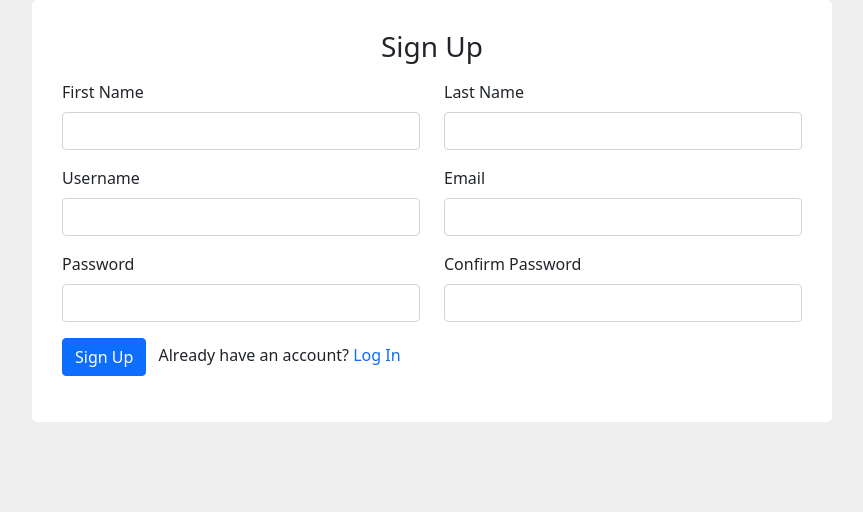
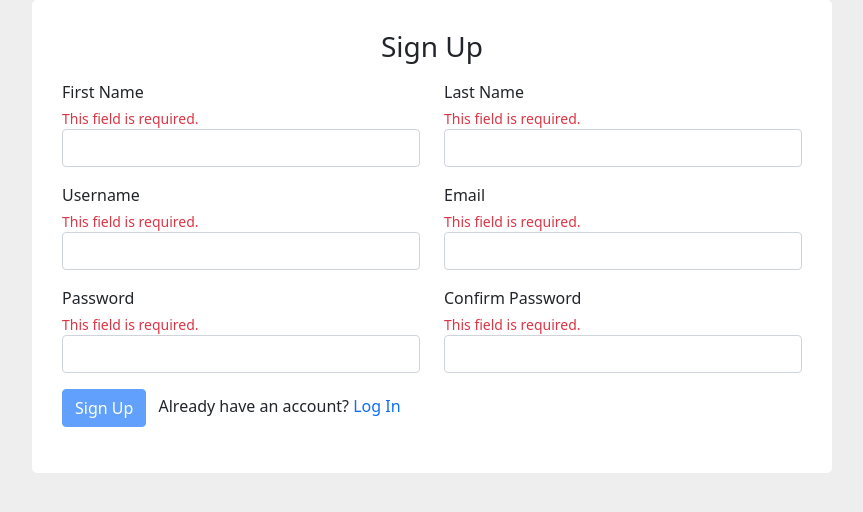
Before and after one commit to AymaneBoukrouh/notes, a PHP site: page /templates/signup.php in a window 1280 px wide. Shown: the part 30-542 px from the top of the page, without its empty margins (208-1071 px from the left). Run offline with PHP 8.4, Linux system fonts and the light colour scheme; some libraries are stand-ins or nearby versions.

Commit message:
added feature: signup

```diff
--- /dev/null
+++ b/assets/js/signup.js
@@ -0,0 +1,127 @@
+function validate (element, valid, message) {
+	var name = $(element).attr('name');
+	var feedback_id = '#' + name + '-validation-feedback';
+
+	if (valid) {
+		$(element).removeClass('is-invalid');
+		$(element).addClass('is-valid');
+		$(feedback_id).removeClass('invalid-feedback');
+		$(feedback_id).addClass('valid-feedback');
+	} else {
+		$(element).removeClass('is-valid');
+		$(element).addClass('is-invalid');
+		$(feedback_id).removeClass('valid-feedback');
+		$(feedback_id).addClass('invalid-feedback');
+	}
+
+	$(element).parent().parent().removeClass('mb-4');
+	$(feedback_id).html(message);
+	$(feedback_id).show();
+}
+
+
+function update_signup_button () {
+	if (
+		$('#first-name-validation-feedback').hasClass('valid-feedback') &&
+		$('#last-name-validation-feedback').hasClass('valid-feedback') &&
+		$('#username-validation-feedback').hasClass('valid-feedback') &&
+		$('#email-validation-feedback').hasClass('valid-feedback') &&
+		$('#password-validation-feedback').hasClass('valid-feedback') &&
+		$('#confirm-password-validation-feedback').hasClass('valid-feedback')
+	) {
+		$('#signup-submit').prop('disabled', false);
+	} else {
+		$('#signup-submit').prop('disabled', true);
+	}
+}
+
+
+$('input').keyup(function () {
+	var re_name = /^[a-zA-Z ]+$/;
+	var re_username = /^[a-zA-Z0-9_]+$/;
+	var re_email = /^[a-zA-Z0-9_\-\.]+@([a-zA-Z0-9_\-]+\.)+[a-zA-Z0-9_\-]{2,4}$/;
+	var re_length_2_32 = /^.{2,32}$/;
+	var re_length_2_16 = /^.{2,16}$/;
+	var re_length_8_64 = /^.{8,64}$/;
+
+	var val = $(this).val();
+	switch ($(this).attr('name')) {
+		case 'first-name':
+		case 'last-name':
+			if (val === '') validate(this, false, 'This field is required.');
+			else if (!re_name.test(val)) validate(this, false, 'Can only contain letters or spaces.');
+			else if (!re_length_2_32.test(val)) validate(this, false, 'Must be between 2 and 32 characters.');
+			else {
+				if ($(this).attr('name') == 'first-name') validate(this, true, 'Valid first name.');
+				else validate(this, true, 'Valid last name.');
+			}
+
+			$(this).val(val.replace(/^ +/g, ''));
+			$(this).val(val.replaceAll(/ +/g, ' '));
+			if (val === '') validate(this, false, 'This field is required.');
+
+			break;
+
+		case 'username':
+			if (val === '') validate(this, false, 'This field is required.');
+			else if (!re_username.test(val)) validate(this, false, 'Can only contain letters, numbers, or underscores.');
+			else if (!re_length_2_16.test(val)) validate(this, false, 'Must be between 2 and 16 characters.');
+			else {
+				username_input = $(this);
+				$.ajax({
+					url: 'http://localhost/modules/check_username_module.php',
+					type: 'POST',
+					data: {username: val},
+					success: function (value) {
+						if (value) validate(username_input, true, 'Valid username.');
+						else validate(username_input, false, 'This username is taken.');
+						update_signup_button();
+					}
+				});
+			}
+
+			break;
+
+		case 'email':
+			if (val === '') validate(this, false, 'This field is required.');
+			else if (!re_email.test(val)) validate(this, false, 'Invalid email.');
+			else {
+				email_input = $(this);
+				$.ajax({
+					url: 'http://localhost/modules/check_email_module.php',
+					type: 'POST',
+					data: {email: val},
+					success: function (value) {
+						if (value) validate(email_input, true, 'Valid email.');
+						else validate(email_input, false, 'An account with this email already exists.');
+						update_signup_button();
+					}
+				});
+			}
+
+			break;
+
+		case 'password':
+			if (val === '') validate(this, false, 'This field is required.');
+			else if (!re_length_8_64.test(val)) validate(this, false, 'Must be between 8 and 64 characters.');
+			else validate(this, true, 'Valid password.');
+
+			var confirm_password_input = $('input[name="confirm-password"]');
+			var confirm_password_val = confirm_password_input.val();
+			if (confirm_password_val === '') validate(confirm_password_input, false, 'This field is required.');
+			else if (!re_length_8_64.test(confirm_password_val)) validate(confirm_password_input, false, 'Must be between 8 and 64 characters.');
+			else if (confirm_password_val != val) validate(confirm_password_input, false, 'Passwords do not match.');
+			else validate(confirm_password_input, true, 'Passwords match.');
+			break;
+
+		case 'confirm-password':
+			var password = $('input[name="password"]').val();
+			if (val === '') validate(this, false, 'This field is required.');
+			else if (!re_length_8_64.test(val)) validate(this, false, 'Must be between 8 and 64 characters.');
+			else if (val != password) validate(this, false, 'Passwords do not match.');
+			else validate(this, true, 'Passwords match.');
+			break;
+	}
+
+	update_signup_button();
+})
--- a/includes/footer.php
+++ b/includes/footer.php
@@ -1,4 +1,8 @@
   </div>
   <script src="https://cdn.jsdelivr.net/npm/bootstrap@5.1.3/dist/js/bootstrap.bundle.min.js" integrity="sha384-ka7Sk0Gln4gmtz2MlQnikT1wXgYsOg+OMhuP+IlRH9sENBO0LRn5q+8nbTov4+1p" crossorigin="anonymous"></script>
+  <script src="/assets/main.js"></script>
+  <?php if ($_SERVER['PHP_SELF'] === '/templates/signup.php'): ?>
+  <script src="/assets/js/signup.js"></script>
+  <?php endif; ?>
 </body>
 </html>
--- a/includes/header.php
+++ b/includes/header.php
@@ -7,6 +7,7 @@
   <link href="https://cdn.jsdelivr.net/npm/bootstrap@5.1.3/dist/css/bootstrap.min.css" rel="stylesheet" integrity="sha384-1BmE4kWBq78iYhFldvKuhfTAU6auU8tT94WrHftjDbrCEXSU1oBoqyl2QvZ6jIW3" crossorigin="anonymous">
   <link rel="stylesheet" href="https://cdn.jsdelivr.net/npm/bootstrap-icons@1.3.0/font/bootstrap-icons.css">
   <link rel="stylesheet" href="/assets/style.css">
+  <script src="https://code.jquery.com/jquery-3.6.0.js" integrity="sha256-H+K7U5CnXl1h5ywQfKtSj8PCmoN9aaq30gDh27Xc0jk=" crossorigin="anonymous"></script>
 </head>
 <body>
   <header><a href="https://www.github.com/AymaneBoukrouh/PHP-Notes/" class="github-link"><i class="bi-github"></i></a></header>
--- a/templates/signup.php
+++ b/templates/signup.php
@@ -5,39 +5,57 @@ require_once('../includes/header.php');
 
 ?>
     <div class="text-center mb-3"><h3>Sign Up</h3></div>
-    <form action="" method="POST">
+    <form action="../modules/signup_module.php" method="POST">
       <div class="row mb-3">
         <div class="col">
-          <label class="form-label" for="first-name">First Name</label>
+          <label class="form-label mb-0" for="first-name">First Name</label>
+          <div class="invalid-feedback d-block" id="first-name-validation-feedback">
+            This field is required.
+          </div>
           <input type="text" class="form-control" name="first-name">
         </div>
         <div class="col">
-          <label class="form-label" for="last-name">Last Name</label>
-          <input type="password" class="form-control" name="last-name">
+          <label class="form-label mb-0" for="last-name">Last Name</label>
+          <div class="invalid-feedback d-block" id="last-name-validation-feedback">
+            This field is required.
+          </div>
+          <input type="text" class="form-control" name="last-name">
         </div>
       </div>
       <div class="row mb-3">
         <div class="col">
-          <label class="form-label" for="username">Username</label>
+          <label class="form-label mb-0" for="username">Username</label>
+          <div class="invalid-feedback d-block" id="username-validation-feedback">
+            This field is required.
+          </div>
           <input type="text" class="form-control" name="username">
         </div>
         <div class="col">
-          <label class="form-label" for="email">Email</label>
-          <input type="password" class="form-control" name="email">
+          <label class="form-label mb-0" for="email">Email</label>
+          <div class="invalid-feedback d-block" id="email-validation-feedback">
+            This field is required.
+          </div>
+          <input type="text" class="form-control" name="email">
         </div>
       </div>
       <div class="row mb-3">
         <div class="col">
-          <label class="form-label" for="password">Password</label>
-          <input type="text" class="form-control" name="password">
+          <label class="form-label mb-0" for="password">Password</label>
+          <div class="invalid-feedback d-block" id="password-validation-feedback">
+            This field is required.
+          </div>
+          <input type="password" class="form-control" name="password">
         </div>
         <div class="col">
-          <label class="form-label" for="confirm-password">Confirm Password</label>
+          <label class="form-label mb-0" for="confirm-password">Confirm Password</label>
+          <div class="invalid-feedback d-block" id="confirm-password-validation-feedback">
+            This field is required.
+          </div>
           <input type="password" class="form-control" name="confirm-password">
         </div>
       </div>
       <div class="mb-3">
-        <input type="submit" class="btn btn-primary" value="Sign Up">
+        <input type="submit" class="btn btn-primary" value="Sign Up" id="signup-submit" disabled>
         <span class="mx-2">Already have an account? <a href="login.php" style="text-decoration: none">Log In</a></span>
       </div>
     </form>
```
Also changed, not shown: assets/create_db.sql (deleted, +0 -10 lines), assets/init_db.sql (added, +24 -0 lines), modules/check_email_module.php (added, +14 -0 lines), modules/check_username_module.php (added, +14 -0 lines), modules/signup_module.php (added, +30 -0 lines), 1 other file.
